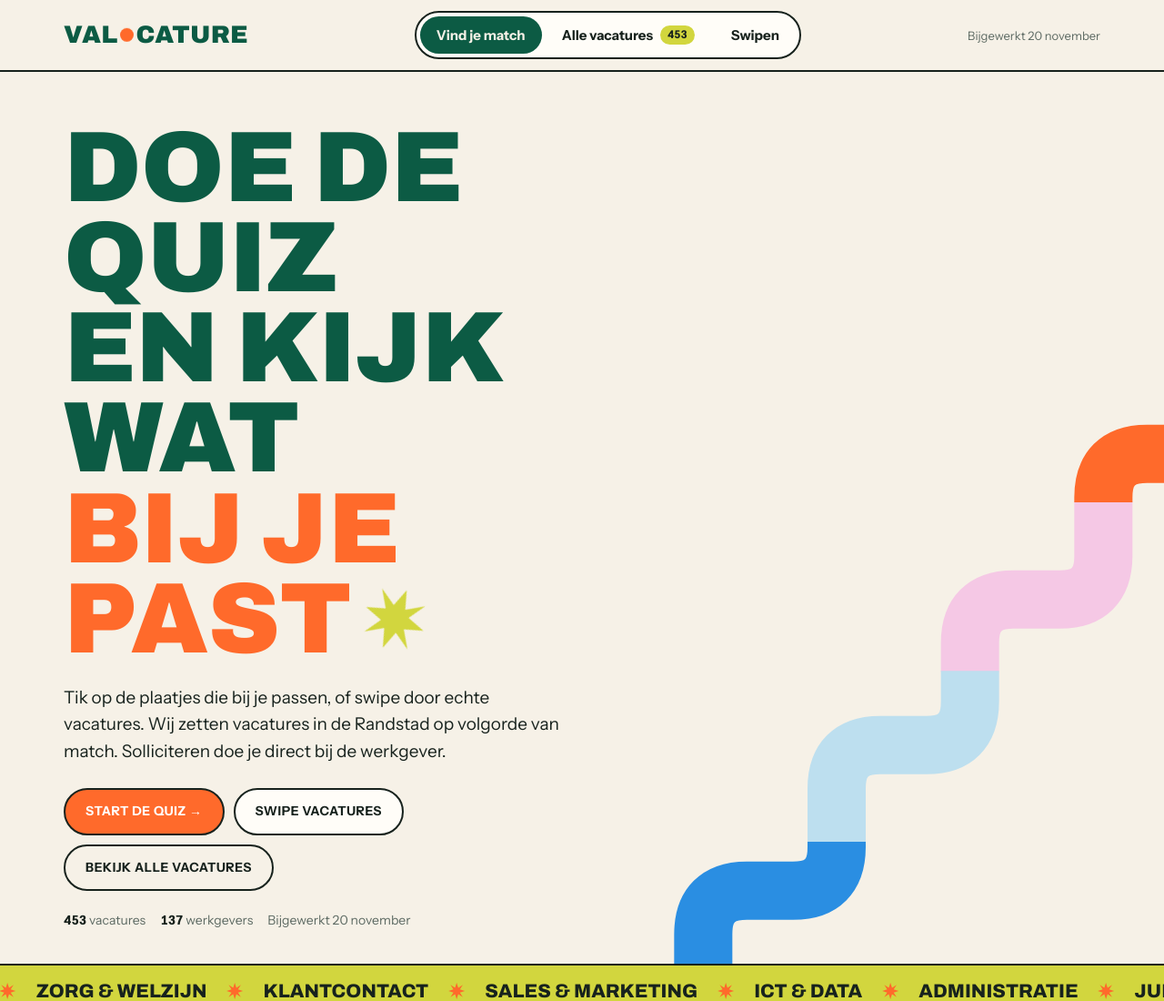
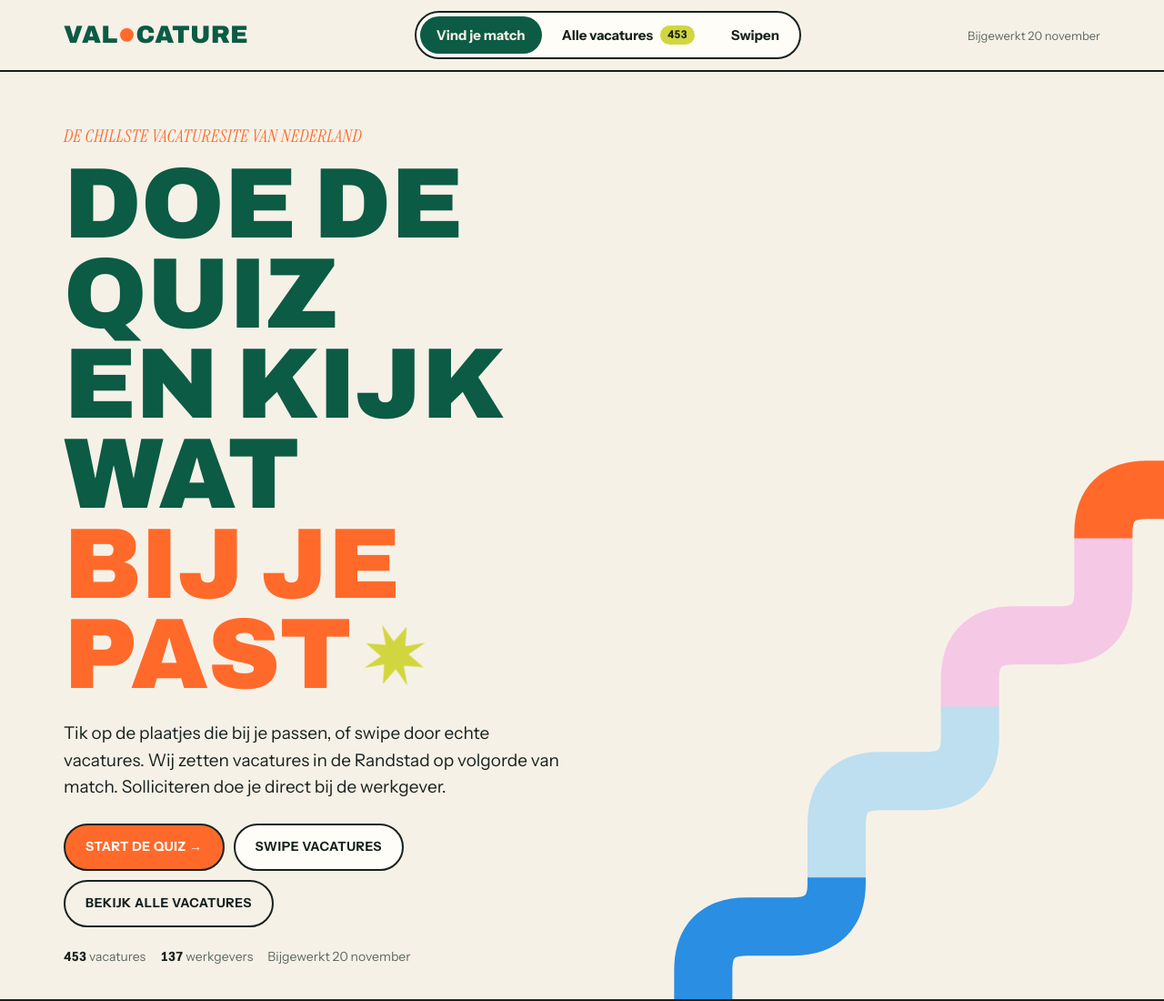
Before and after one commit to ValerieJorissen/werkwijzer, a plain HTML site: page index.html in a window 1280 px wide. Shown: the top 1100 px of the page at 91% size. Drawn offline with Linux system fonts and the light colour scheme.

Commit message:
Tagline 'De chillste vacaturesite van Nederland' boven de kop op de homepage
Co-Authored-By: Claude Opus 5.5 <noreply@anthropic.com>
Claude-Session: https://claude.ai/code/session_01LwGDQyxCiHWvVsvgqH26kT

```diff
--- a/index.html
+++ b/index.html
@@ -71,6 +71,7 @@ button,input,select,textarea{font:inherit}
 .hero{position:relative;overflow:hidden}
 .hero .in{display:grid;grid-template-columns:minmax(0,1.1fr) minmax(0,.9fr);gap:24px;align-items:center;padding-block:56px 36px}
 .hero .copy{position:relative;min-width:0}
+.hero .tagline{display:inline-block;color:var(--orange);margin-bottom:10px}
 .hero h1{color:var(--green);font-size:clamp(50px,8.6vw,116px)}
 .hero h1 span{display:block;animation:rise .7s cubic-bezier(.2,.8,.2,1) both}
 .hero h1 span:nth-child(2){animation-delay:.08s}.hero h1 span:nth-child(3){animation-delay:.16s;color:var(--orange)}
@@ -399,6 +400,7 @@ footer .maker{margin:8px 0 0;font-size:14px;opacity:.75}
   <section class="hero">
     <div class="in">
       <div class="copy">
+        <span class="eyebrow tagline">De chillste vacaturesite van Nederland</span>
         <h1 class="disp"><span>Doe de quiz</span><span>en kijk wat</span><span>bij je past<svg class="flower fl" viewBox="0 0 24 24" aria-hidden="true"><path fill="currentColor" d="M12 0l2.4 7.2L21 3l-4.2 6.6L24 12l-7.2 2.4L21 21l-6.6-4.2L12 24l-2.4-7.2L3 21l4.2-6.6L0 12l7.2-2.4L3 3l6.6 4.2z"/></svg></span></h1>
         <p class="lead">Tik op de plaatjes die bij je passen, of swipe door echte vacatures. Wij zetten vacatures in de Randstad op volgorde van match. Solliciteren doe je direct bij de werkgever.</p>
         <div class="cta">
```
